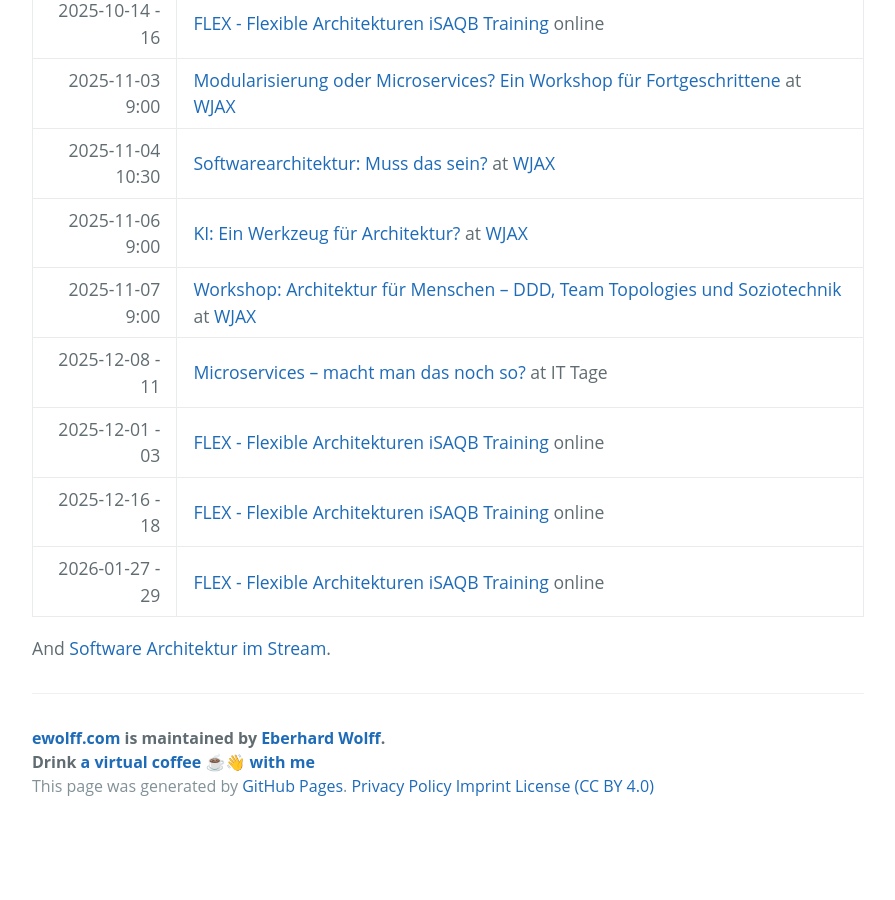
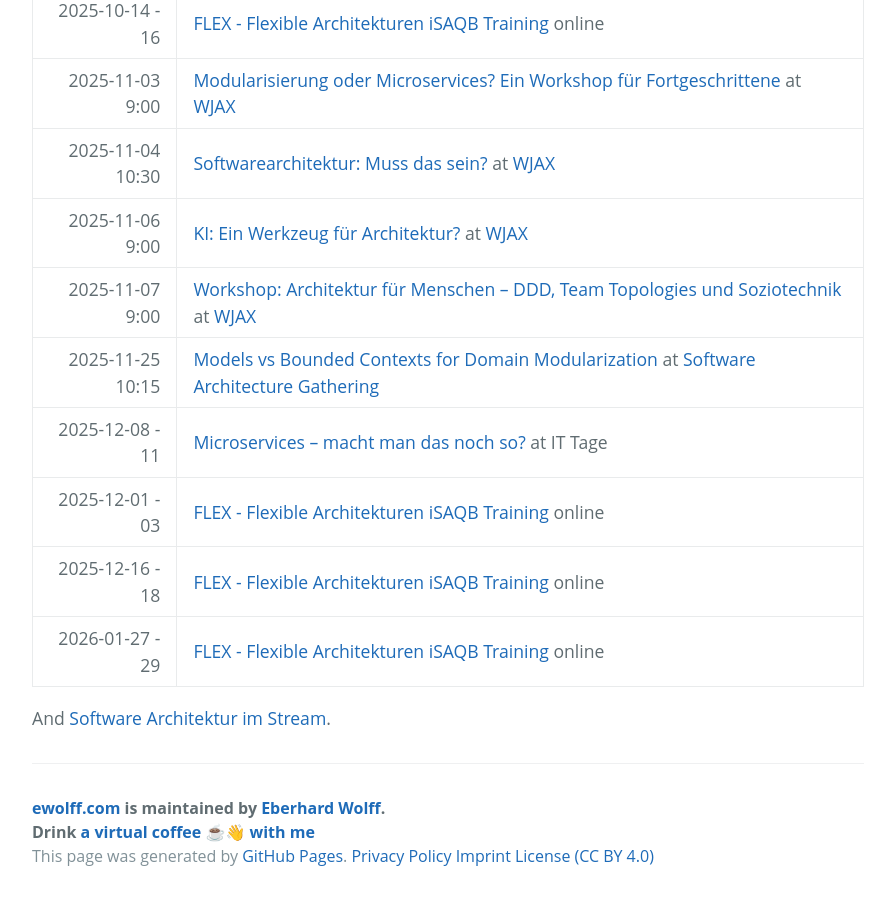
Before and after one commit to ewolff/ewolff.com, a Jekyll site: the page built from schedule.md, in a window 1280 px wide and 900 px high, scrolled down 926 px. Shown: the whole window, without its empty margins (192-1087 px from the left). Built offline with Jekyll 4.4.1, drawn with Linux system fonts in a browser that asks for light colours; our own code applies the rules of GitHub Pages for plain Markdown files; before the commit the page ends 1756 px from its top, so only the background shows below that.

Commit message:
Software Architecture Gathering ergänzt

```diff
--- a/schedule.md
+++ b/schedule.md
@@ -18,6 +18,7 @@
 | 2025-11-04 10:30 | [Softwarearchitektur: Muss das sein?](https://jax.de/software-architecture/software-architektur-muss-sein/) at [WJAX](https://jax.de/muenchen/)                                               |
 |  2025-11-06 9:00 | [KI: Ein Werkzeug für Architektur?](https://jax.de/software-architecture/ki-werkzeug-architektur/) at [WJAX](https://jax.de/muenchen/)                                                        |
 |  2025-11-07 9:00 | [Workshop: Architektur für Menschen – DDD, Team Topologies und Soziotechnik](https://jax.de/software-architecture/soziotechnischer-architektur-workshop/) at [WJAX](https://jax.de/muenchen/) |
+| 2025-11-25 10:15 | [Models vs Bounded Contexts for Domain Modularization](https://conferences.isaqb.org/software-architecture-gathering/session/models-vs-bounded-contexts-for-domain-modularization/) at [Software Architecture Gathering](https://conferences.isaqb.org/software-architecture-gathering/) |
 |  2025-12-08 - 11 | [Microservices – macht man das noch so? ](https://www.ittage.informatik-aktuell.de/programm/2025/microservices-macht-man-das-noch-so.html) at IT Tage                                         |
 |  2025-12-01 - 03 | [FLEX - Flexible Architekturen iSAQB Training](https://www.socreatory.com/de/trainings/flex) online                                                                                           |
 |  2025-12-16 - 18 | [FLEX - Flexible Architekturen iSAQB Training](https://www.socreatory.com/de/trainings/flex) online                                                                                           |
```
Also changed, not shown: termine.md (+1 -0 lines).
